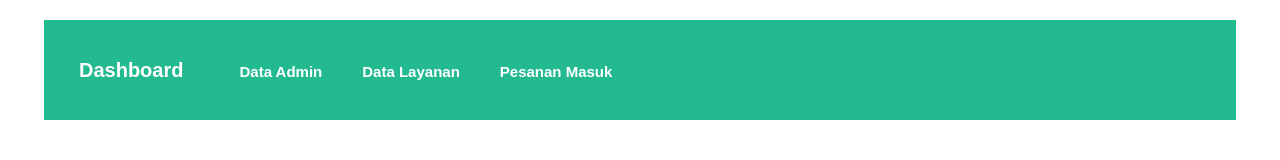
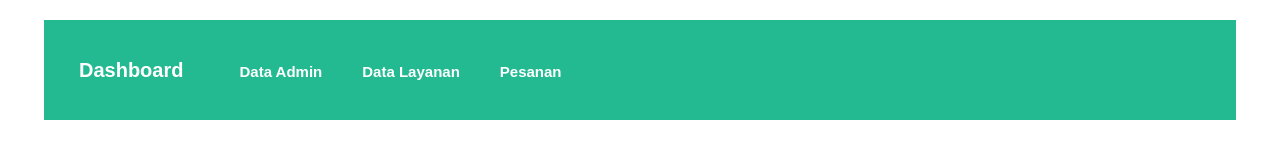
Before and after one commit to eksalailia/laundry-react-firestore, a React (Create React App) app: page /nav in a window 1280 px wide. Shown: the top 160 px of the page. Built offline with nearby package versions, Linux system fonts and the light colour scheme.

Commit message:
mengedit halaman

```diff
--- a/src/components/Dashboard.js
+++ b/src/components/Dashboard.js
@@ -45,7 +45,7 @@ class Dashboard extends Component {
                 <div class="card" style={{ width: '28rem' }}>
                      <div class="card bg-info text-white">
 	                    <div class="card-header">
-                        <h4>Daftar Admin</h4><hr className="border-white"/>
+                        <h4>Admin LaundryKita</h4><hr className="border-white"/>
                         <div>{admin.id}</div>
                         <div>{admin.nama}</div>
                         <div>{admin.alamat}</div>
@@ -57,7 +57,7 @@ class Dashboard extends Component {
         })
         return (
             <div className="container">
-                <h2 className="layan" align="left">Admin LaundryKita</h2><br></br>
+                <h2 className="layan" align="left">Daftar Admin</h2><br></br>
                 <div className="box" align="left">
                     {adminList}
                 </div>
--- a/src/components/DataAdmin.js
+++ b/src/components/DataAdmin.js
@@ -1,6 +1,7 @@
 import React, { Component } from 'react';
 import firebase from '../Firebase';
 import { Link } from 'react-router-dom';
+
 
 class DataAdmin extends Component {
 
--- a/src/components/Nav.js
+++ b/src/components/Nav.js
@@ -12,7 +12,7 @@ class Nav extends Component{
                     <li><NavLink className="navbar-brand" to="/dashboard">Dashboard</NavLink></li>
                     <li><NavLink to="/admin">Data Admin</NavLink></li>
                     <li><NavLink to="/layanan">Data Layanan</NavLink></li>
-                    <li><NavLink to="/order">Pesanan Masuk</NavLink></li>
+                    <li><NavLink to="/order">Pesanan</NavLink></li>
                     {/* <li><NavLink to="/login">Login</NavLink></li> */}
                     {/* <li><NavLink to="/contactme">Contact Me</NavLink></li> */}
                   </ul>
```
